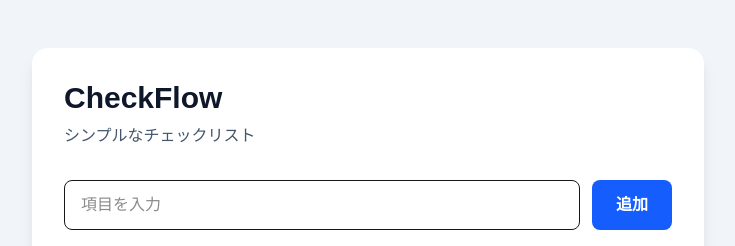
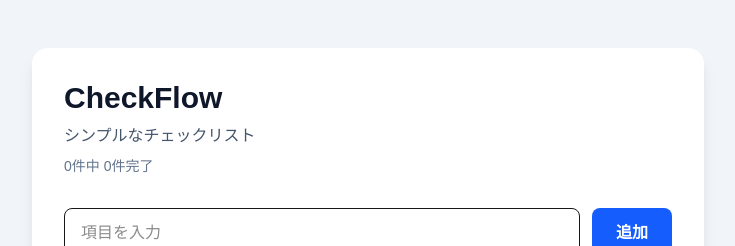
Before and after one commit to building-vaccine/checkflow, a Next.js app: page / in a window 1280 px wide. Shown: the top 246 px of the page, without its empty margins (272-1007 px from the left). Built offline with nearby package versions, Linux system fonts and the light colour scheme; no server answers; the database is empty.

Commit message:
Add todo progress counter

```diff
--- a/app/page.tsx
+++ b/app/page.tsx
@@ -133,6 +133,9 @@ async function addTodo() {
     setEditingText(todo.text);
   }
 
+  const completedCount = todos.filter((todo) => todo.checked).length;
+  const totalCount = todos.length;
+
   return (
     <main className="min-h-screen bg-slate-100 py-12 px-6">
       <div className="mx-auto max-w-2xl rounded-2xl bg-white p-8 shadow-lg">
@@ -142,6 +145,10 @@ async function addTodo() {
 
         <p className="mt-2 text-slate-600">
           シンプルなチェックリスト
+        </p>
+
+        <p className="mt-2 text-sm text-slate-500">
+          {totalCount}件中 {completedCount}件完了
         </p>
 
         <TodoForm
```
